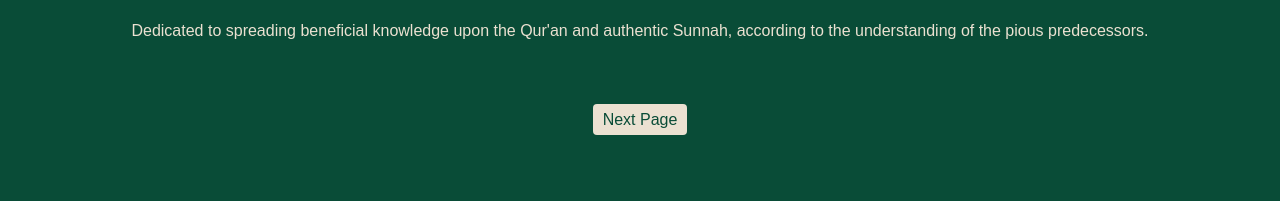
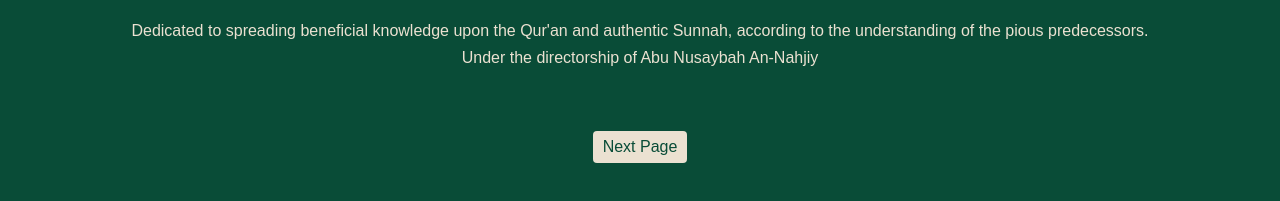
Before and after one commit to abunusaybah1/an-nahj-islamic-institute, a plain HTML site: page index.html in a window 1280 px wide. Shown: the part 275-476 px from the top of the page. Drawn offline with Linux system fonts and the light colour scheme.

Commit message:
Update index.html

```diff
--- a/index.html
+++ b/index.html
@@ -19,6 +19,7 @@
         <h3>Islam. Sunnah. Knowledge.</h3>
         <p>Dedicated to spreading beneficial knowledge upon the Qur'an and authentic Sunnah, according to the
             understanding of the pious predecessors.</p>
+<p>Under the directorship of Abu Nusaybah An-Nahjiy</p>
     </section>
 
     <div class="next">
```
